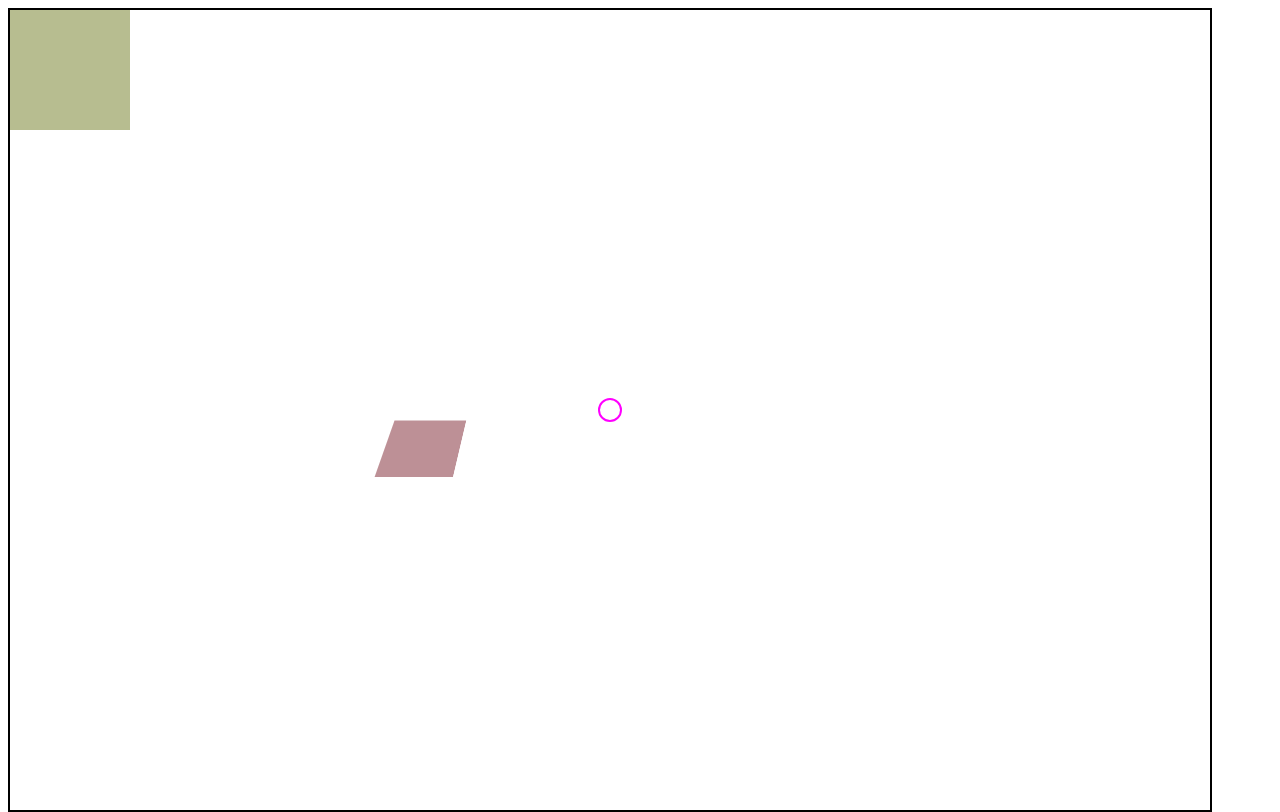
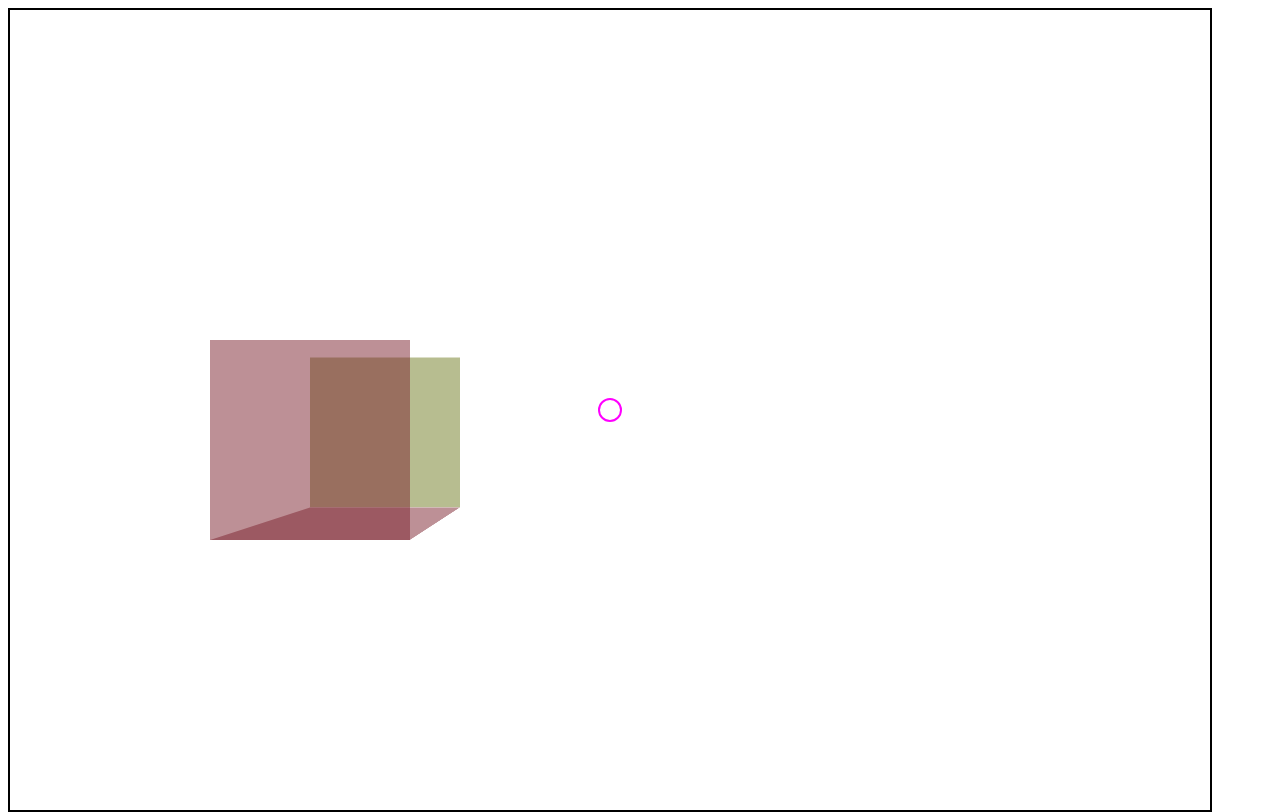
Before and after one commit to ernygg/10a_JavaScript_3D, a plain HTML site: page index.html in a window 1280 px wide. Drawn offline with Linux system fonts and the light colour scheme.

Commit message:
3 sides of cube

```diff
--- a/index.html
+++ b/index.html
@@ -11,6 +11,7 @@
             <div id="world">
                 <div id="square1"></div>
                 <div id="square2"></div>
+                <div id="square3"></div>
             </div>
             <div id="pawn"></div>
         </div>
--- a/style.css
+++ b/style.css
@@ -15,17 +15,26 @@
 
 #square1 {
     position: absolute;
-    height: 100px;
-    width: 100px;
+    height: 200px;
+    width: 200px;
     background: rgba(124, 34, 46, 0.5);
-    transform: translate3d(300px, 400px, -200px) rotateX(45deg);
+    transform: translate3d(200px, 330px, 0px) rotateX(0deg);
 }
 
 #square2 {
     position: absolute;
-    height: 120px;
-    width: 120px;
+    height: 200px;
+    width: 200px;
     background: rgba(112, 124, 34, 0.5);
+    transform: translate3d(200px, 330px, -200px) rotateX(0deg);
+}
+
+#square3 {
+    position: absolute;
+    height: 200px;
+    width: 200px;
+    background: rgba(124, 34, 46, 0.5);
+    transform: translate3d(200px, 430px, -100px) rotateX(90deg) ;
 }
 
 #pawn {
```
